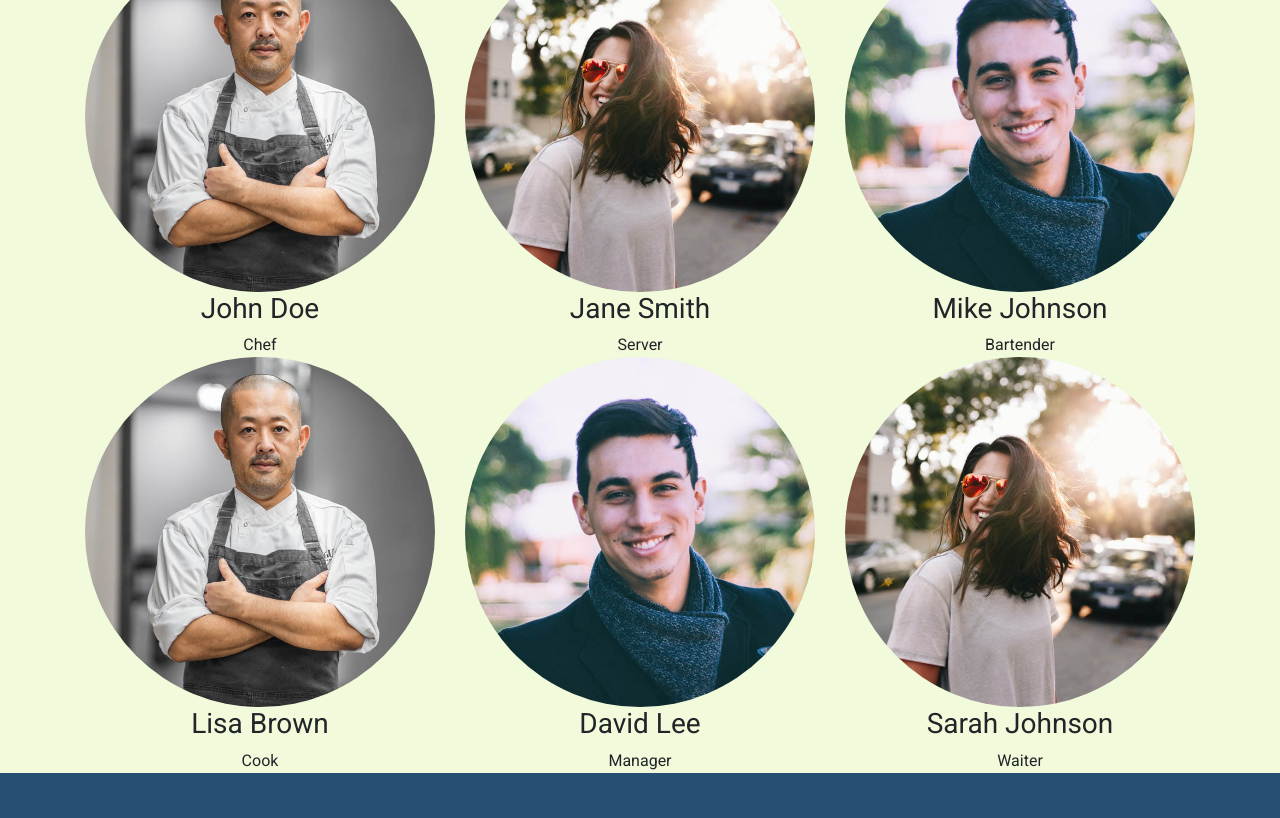
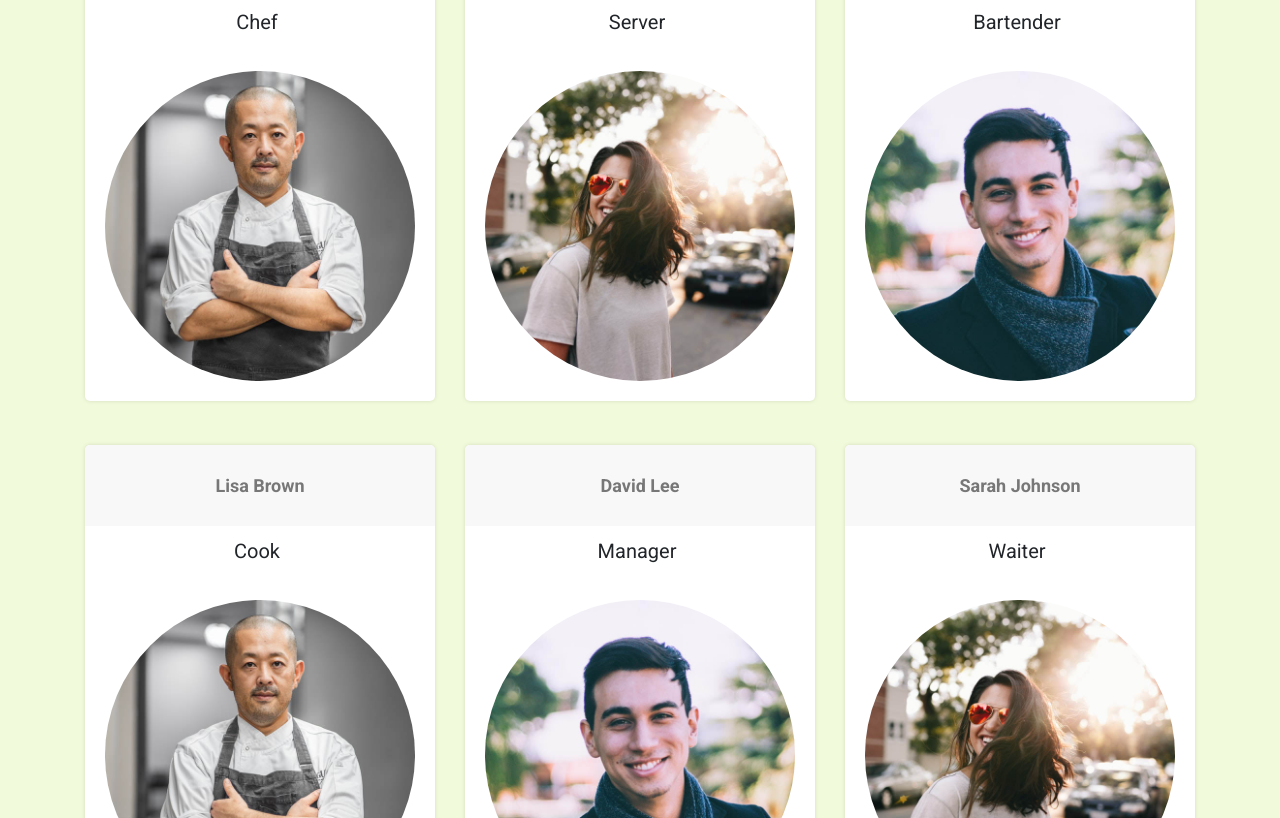
Before and after one commit to ferkruz/desarrolloWebCoder, a plain HTML site: page pages/history.html in a window 1280 px wide. Shown: the part 767-1585 px from the top of the page. Drawn offline with nearby package versions, Linux system fonts and the light colour scheme.

Commit message:
fixHistory cards

```diff
--- a/pages/history.html
+++ b/pages/history.html
@@ -54,7 +54,7 @@
             <p>Lorem ipsum dolor sit amet, consectetur adipiscing elit. Nulla ac velit nec eros malesuada fermentum.</p>
         </section>
 
-        <section class="team">
+<!--         <section class="team">
             <div class="container">
                 <h2 class="text-center">Our Team</h2>
                 <div class="row">
@@ -102,9 +102,66 @@
                     </div>
                 </div>
             </div>
-        </section>
+        </section> -->
+
+        <section id="staff" class="staff">
+            <div class="container">
 
 
+                <div class="row">
+
+                    <div class="col-lg-4 col-md-6 mt-4 mb-4 mt-lg-0">
+                        <div class="box">
+                            <h3>John Doe</h3>
+                            <h4><sup>Chef</h4>
+                            <img src="../assets/img/employ3.jpg" alt="Employee 1" class="img-fluid rounded-circle">
+                        </div>
+                    </div>
+
+                    <div class="col-lg-4 col-md-6 mt-4 mb-4 mt-lg-0">
+                        <div class="box">
+                            <h3>Jane Smith</h3>
+                            <h4><sup>Server</h4>
+                            <img src="../assets/img/employ1.jpg" alt="Employee 2" class="img-fluid rounded-circle">
+                        </div>
+                    </div>
+
+                    <div class="col-lg-4 col-md-6 mt-4 mb-4 mt-lg-0">
+                        <div class="box">
+                            <h3>Mike Johnson</h3>
+                            <h4><sup>Bartender</h4>
+                            <img src="../assets/img/employ2.jpg" alt="Employee 3" class="img-fluid rounded-circle">
+                        </div>
+                    </div>
+
+                    <div class="col-lg-4 col-md-6 mt-4 mb-4 mt-lg-0">
+                        <div class="box">
+                            <h3>Lisa Brown</h3>
+                            <h4><sup>Cook</h4>
+                            <img src="../assets/img/employ3.jpg" alt="Employee 4" class="img-fluid rounded-circle">
+                        </div>
+                    </div>
+
+                    <div class="col-lg-4 col-md-6 mt-4 mb-4 mt-lg-0">
+                        <div class="box">
+                            <h3>David Lee</h3>
+                            <h4><sup>Manager</h4>
+                            <img src="../assets/img/employ2.jpg" alt="Employee 4" class="img-fluid rounded-circle">
+                        </div>
+                    </div>
+
+                    <div class="col-lg-4 col-md-6 mt-4 mb-4 mt-lg-0">
+                        <div class="box">
+                            <h3>Sarah Johnson</h3>
+                            <h4><sup>Waiter</h4>
+                            <img src="../assets/img/employ1.jpg" alt="Employee 2" class="img-fluid rounded-circle">
+                        </div>
+                    </div>
+
+                </div>
+
+            </div>
+        </section><!-- End staff Section -->
     </main>
 
     <footer class="text-light py-5">
```
